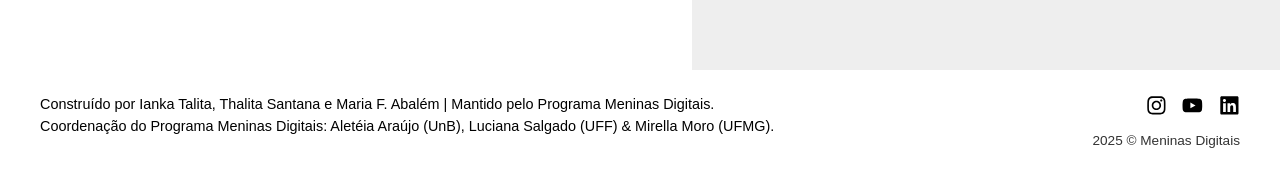
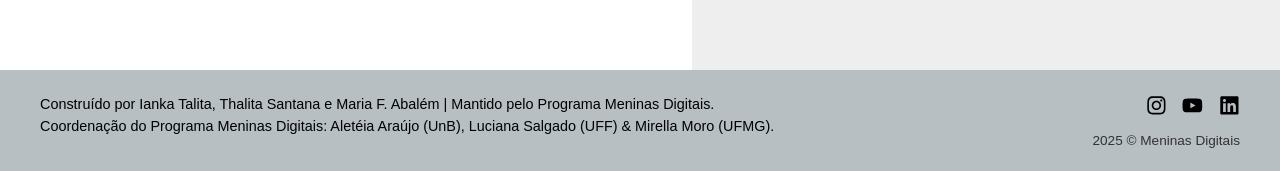
Before and after one commit to mel-a8/Certificadora_3, a React (Vite) app: page /login in a window 1280 px wide. Shown: the part 635-806 px from the top of the page. Built offline with nearby package versions, Linux system fonts and the light colour scheme; a web font is replaced by a local one.

Commit message:
Atualização no Footer.css

```diff
--- a/src/styles/Footer.css
+++ b/src/styles/Footer.css
@@ -1,5 +1,5 @@
 .footer {
-  background-color: #fff;
+  background-color: #B7BFC2;
   color: #000;
   padding: 1.5rem 2rem;
   font-family: "Arial", sans-serif;
```
